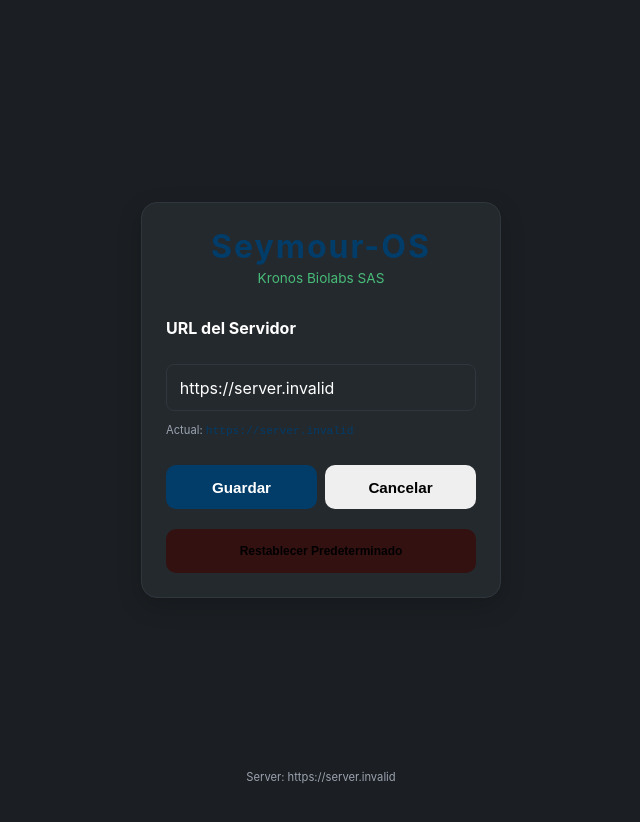
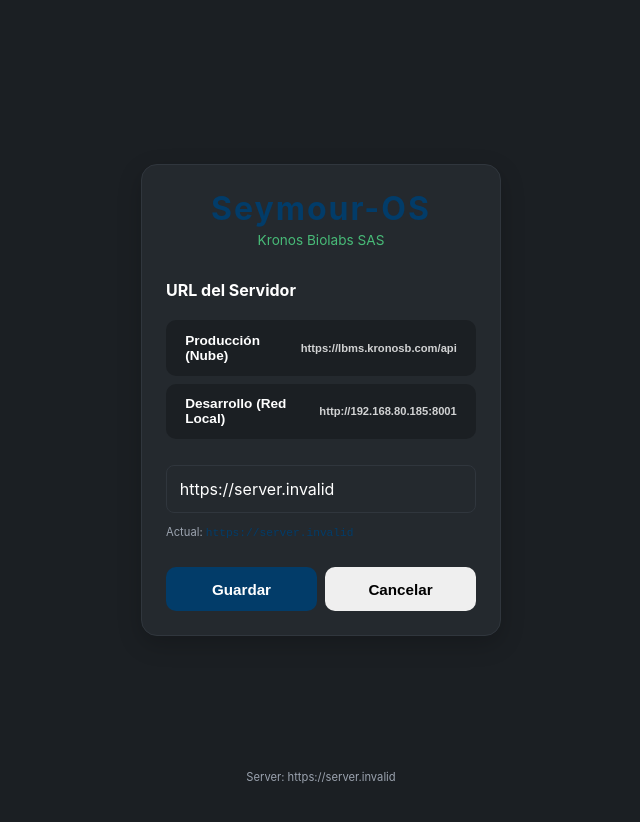
Before and after one commit to ElCuboNegro/kronos-lbms, a React (Vite) app in the folder frontend/: page /login in a window 1280 px wide. Both pictures are taken after a click on the button "⚙️ Configurar Servidor". Shown: the top 822 px of the page, without its empty margins (319-959 px from the left). Built offline with nearby package versions, Linux system fonts and the light colour scheme; no server answers.

Commit message:
feat(ui): add preconfigured server list to login page for easy switching

```diff
--- a/frontend/src/pages/Login.jsx
+++ b/frontend/src/pages/Login.jsx
@@ -2,6 +2,11 @@
 import { useNavigate } from 'react-router-dom'
 import { useAuth } from '../contexts/AuthContext'
 import { getBaseUrl } from '../api/client'
+
+const PRECONFIGURED_SERVERS = [
+  { label: 'Producción (Nube)', url: 'https://lbms.kronosb.com/api' },
+  { label: 'Desarrollo (Red Local)', url: 'http://192.168.80.185:8001' }
+];
 
 export default function Login() {
   const { login } = useAuth()
@@ -86,26 +91,42 @@
         ) : (
           <div style={{ display: 'flex', flexDirection: 'column', gap: 12 }}>
             <h3 style={{ fontSize: '1rem', margin: '0 0 0.5rem', color: 'var(--theme-text)' }}>URL del Servidor</h3>
+
+            <div style={{ display: 'flex', flexDirection: 'column', gap: 8, marginBottom: 8 }}>
+              {PRECONFIGURED_SERVERS.map((server) => (
+                <button
+                  key={server.url}
+                  type="button"
+                  className="btn"
+                  style={{
+                    fontSize: '0.85rem',
+                    textAlign: 'left',
+                    background: serverUrl === server.url ? 'var(--theme-primary)' : 'var(--theme-background)',
+                    color: serverUrl === server.url ? '#000' : 'var(--theme-text)'
+                  }}
+                  onClick={() => setServerUrl(server.url)}
+                >
+                  <strong>{server.label}</strong><br/>
+                  <span style={{ fontSize: '0.7rem', opacity: 0.8 }}>{server.url}</span>
+                </button>
+              ))}
+            </div>
+
             <input
               type="url"
-              placeholder="https://api.ejemplo.com"
+              placeholder="URL Personalizada (ej. https://api.ejemplo.com)"
               value={serverUrl}
               onChange={e => setServerUrl(e.target.value)}
             />
+
             <p style={{ fontSize: '0.7rem', color: 'var(--theme-text-muted)', margin: 0 }}>
               Actual: <code style={{ color: 'var(--theme-primary)' }}>{getBaseUrl()}</code>
             </p>
+
             <div style={{ display: 'flex', gap: 8, marginTop: '1rem' }}>
               <button className="btn btn--primary" style={{ flex: 1 }} onClick={handleSaveServer}>Guardar</button>
               <button className="btn" style={{ flex: 1 }} onClick={() => setShowServerConfig(false)}>Cancelar</button>
             </div>
-            <button
-              className="btn"
-              style={{ fontSize: '0.75rem', marginTop: '0.5rem', background: '#331111' }}
-              onClick={() => { setServerUrl(''); localStorage.removeItem('server_url'); window.location.reload(); }}
-            >
-              Restablecer Predeterminado
-            </button>
           </div>
         )}
       </div>
```
Also changed, not shown: 1 other file (tests, documents, lock files or other folders).
